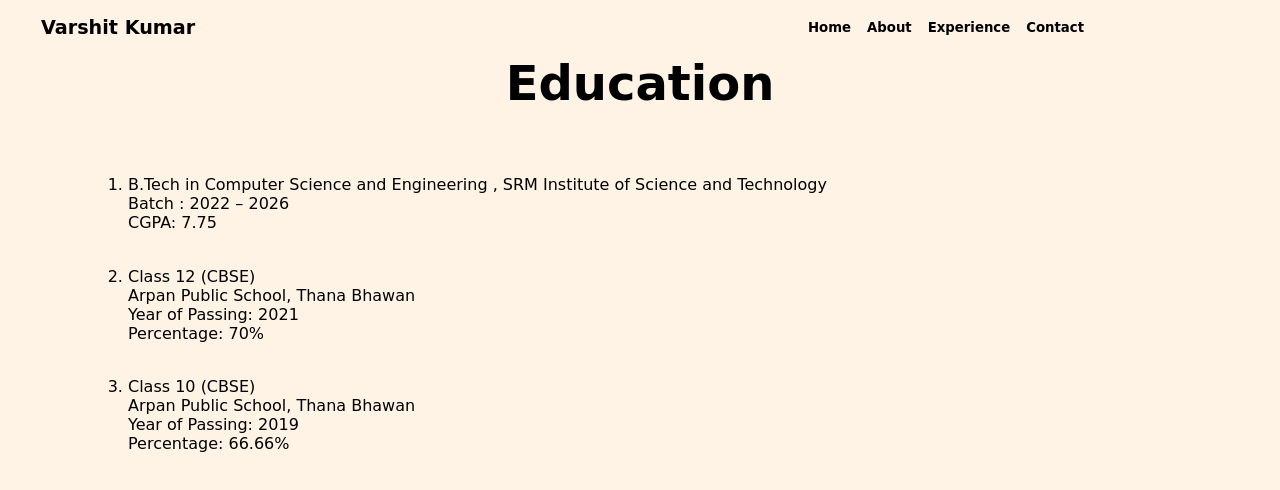
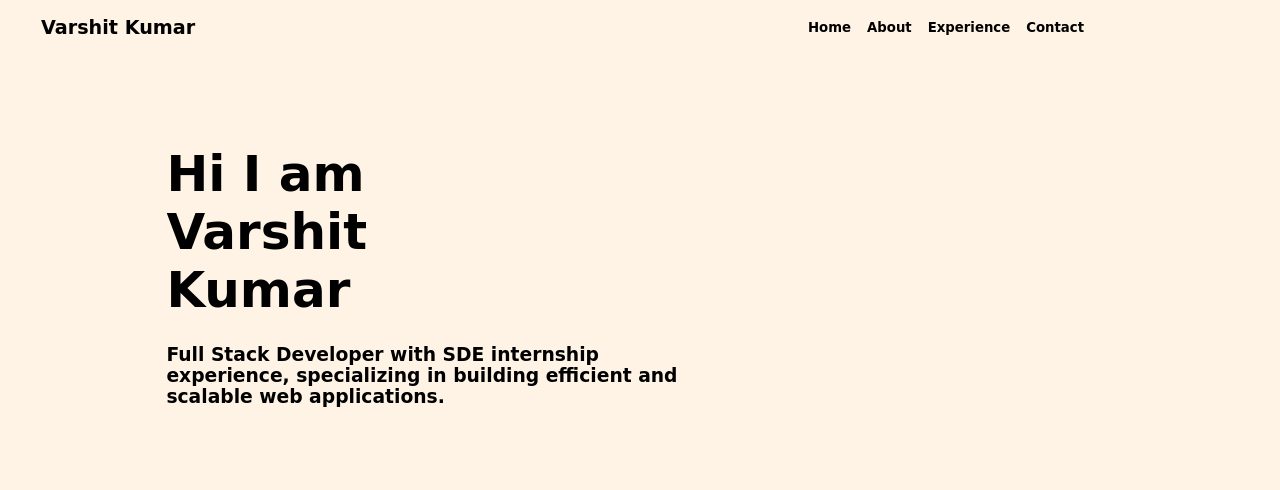
Before and after one commit to tyagivarshit/portfolio, a plain HTML site: page aboutme.html in a window 1280 px wide. Drawn offline with Linux system fonts and the light colour scheme.

Commit message:
Update aboutme.html

```diff
--- a/aboutme.html
+++ b/aboutme.html
@@ -4,7 +4,7 @@
 <head>
   <meta charset="UTF-8">
   <meta name="viewport" content="width=device-width, initial-scale=1.0">
-    <title>Education</title>
+  <title>About me</title>
   <style>
     * {
       margin: 0;
@@ -15,20 +15,6 @@
     body {
       font-family: cursive;
       background-color: rgb(254, 243, 229);
-        }
-
-        h1 {
-            text-align: center;
-            font-size: 300%;
-        }
-
-        ol {
-            margin-left: 10%;
-            margin-top: 5%;
-        }
-
-        li {
-            margin-top: 3%;
     }
 
     .navbar {
@@ -75,10 +61,29 @@
       color: black;
       text-decoration: none;
     }
+
+    h1 {
+      font-size: 50px;
+      text-align: start;
+      margin-left: 13%;
+      margin-top: 7%;
+      flex-wrap: nowrap;
+      width: 30%;
+      display: block;
+    }
+
+    h3 {
+      margin-left: 13%;
+      width: 40%;
+      flex-wrap: nowrap;
+      margin-top: 2%;
+      display: block;
+    }
   </style>
 </head>
 
 <body>
+
   <div class="navbar">
     <div class="logo">Varshit Kumar</div>
     <div class="nav-links">
@@ -96,23 +101,10 @@
       </a>
     </div>
   </div>
-    <h1>
-        Education
-    </h1>
-    <ol>
-        <li>B.Tech in Computer Science and Engineering ,
-            SRM Institute of Science and Technology <br>
-            Batch : 2022 – 2026 <br>
-            CGPA: 7.75</li>
-        <li>Class 12 (CBSE) <br>Arpan Public School, Thana Bhawan <br>
-            Year of Passing: 2021 <br>
-            Percentage: 70% </li>
-        <li>
-            Class 10 (CBSE) <br>Arpan Public School, Thana Bhawan <br>
-            Year of Passing: 2019 <br>
-            Percentage: 66.66%
-        </li>
-    </ol>
+  <div>
+    <h1>Hi I am Varshit Kumar</h1>
+    <h3>Full Stack Developer with SDE internship experience, specializing in building efficient and scalable web
+      applications.</h3>
 </body>
 
 </html>
```
Lines whose indentation alone changed are shown as unchanged.
